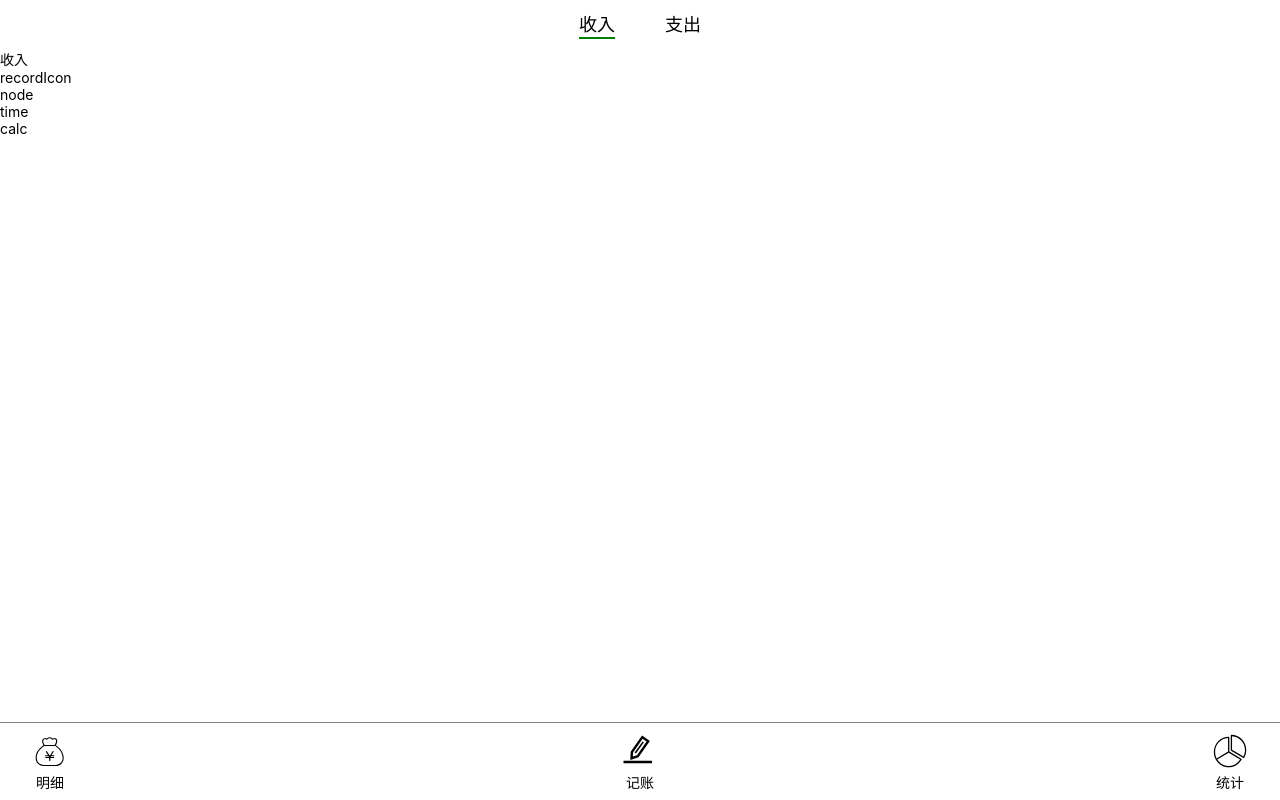
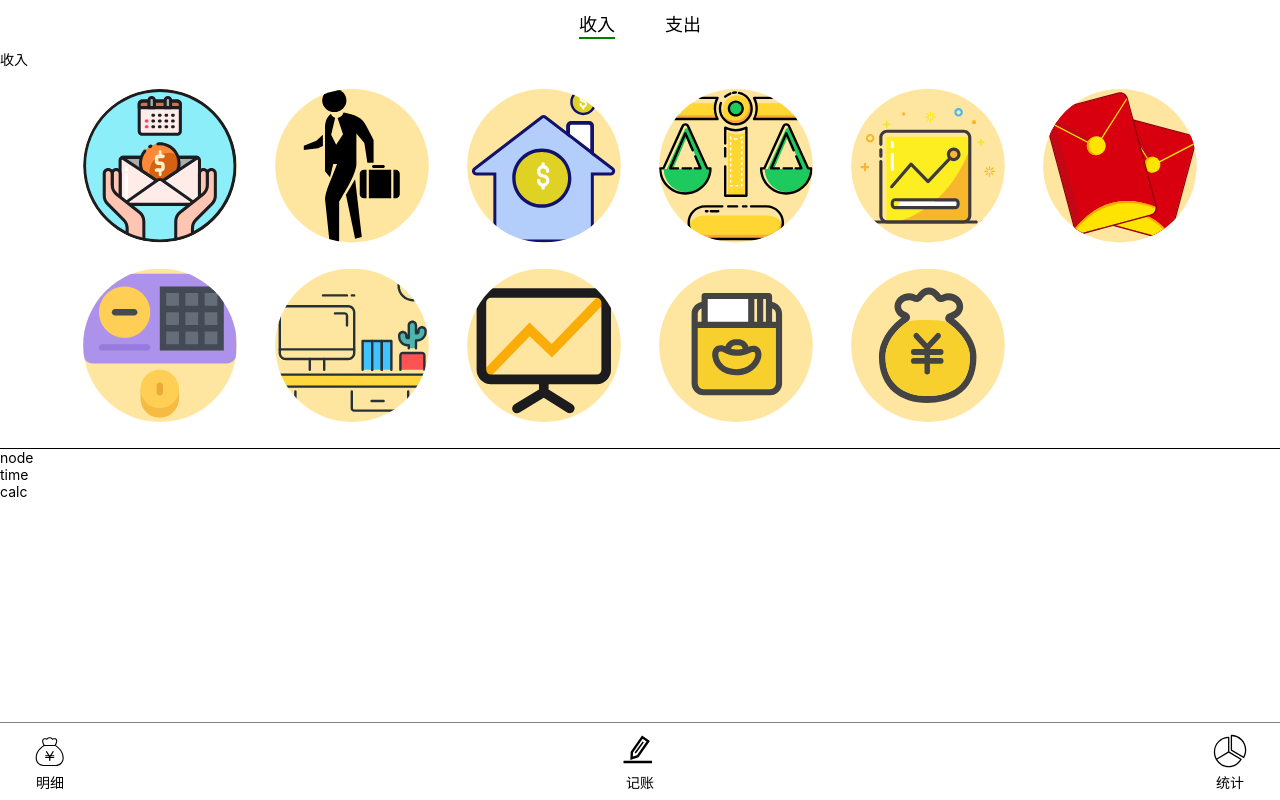
Before and after one commit to leigp555/accrount, a Vue app: page /#/home in a window 1280 px wide. Built offline with nearby package versions, Linux system fonts and the light colour scheme.

Commit message:
完成home-recordIcon组件

```diff
--- a/src/components/RecordIcon.vue
+++ b/src/components/RecordIcon.vue
@@ -1,15 +1,116 @@
 <template>
-recordIcon
+  <div class="icon-wrap">
+    <div class="inner">
+      <div class="svgList" :class="{expenditureRight:countType==='expenditure'}">
+        <svg class="icon" v-for="(item,index) in incomeList" :key="index">
+          <use :xlink:href="`#icon-${item}`"></use>
+        </svg>
+      </div>
+      <div class="svgList xxx"
+           :class="{
+            expenditureLeft:countType==='expenditure',
+            expenditure:countType!=='expenditure'
+      }">
+        <svg class="icon" v-for="(item,index) in expenditureList" :key="index">
+          <use :xlink:href="`#icon-${item}`"></use>
+        </svg>
+      </div>
+    </div>
+  </div>
 </template>
 
 <script lang="ts">
-import {defineComponent} from "vue";
+import {computed, defineComponent} from "vue";
+import {useStore} from "vuex";
 
 export default defineComponent({
-  name: "RecordIcon"
+  name: "RecordIcon",
+  setup() {
+    const store = useStore()
+    const countType = computed(() => {
+      return store.state.countType
+    })
+    type list = { [key: number]: string }
+    const incomeList: list = {}
+    const expenditureList: list = {}
+    const incomeListContent = () => {
+      for (let i = 1; i < 12; i++) {
+        incomeList[i] = `income${i}`
+      }
+    }
+    const expenditureListContent = () => {
+      for (let i = 1; i < 17; i++) {
+        expenditureList[i] = `icon${i}`
+      }
+    }
+    incomeListContent()
+    expenditureListContent()
+    return {incomeList, expenditureList, countType}
+  }
 })
 </script>
 
 <style lang="scss" scoped>
+.icon-wrap {
+  width: 100%;
+  margin-top: 20px;
+  min-height: 30vh;
+  overflow-y: auto;
+  overflow-x: hidden;
+  border-bottom: 1px solid black;
 
+  > .inner {
+    height: 100%;
+    display: flex;
+    flex-wrap: wrap;
+    width: 87vw;
+    margin-right: auto;
+    margin-left: auto;
+    position: relative;
+    top: 0;
+    left: 0;
+
+    > .svgList {
+
+      margin-right: -3vw;
+      transition: all 250ms;
+      display: inline-block;
+
+      &.expenditureLeft {
+        transform: translateX(0);
+      }
+
+      &.expenditureRight {
+
+        transform: translateX(-100vw);
+      }
+
+      &.expenditure {
+        transform: translateX(100vw);
+      }
+
+      &.xxx {
+        position: absolute;
+        top: 0;
+        left: 0;
+      }
+
+      > svg {
+        margin-right: 3vw;
+        margin-bottom: 25px;
+        clip-path: circle(50%);
+        background-color: rgba(255, 205, 67,.5);
+      }
+    }
+
+  }
+}
+
+.icon {
+  width: 12vw;
+  height: 12vw;
+  vertical-align: -0.15em;
+  fill: currentColor;
+  overflow: hidden;
+}
 </style>
```
